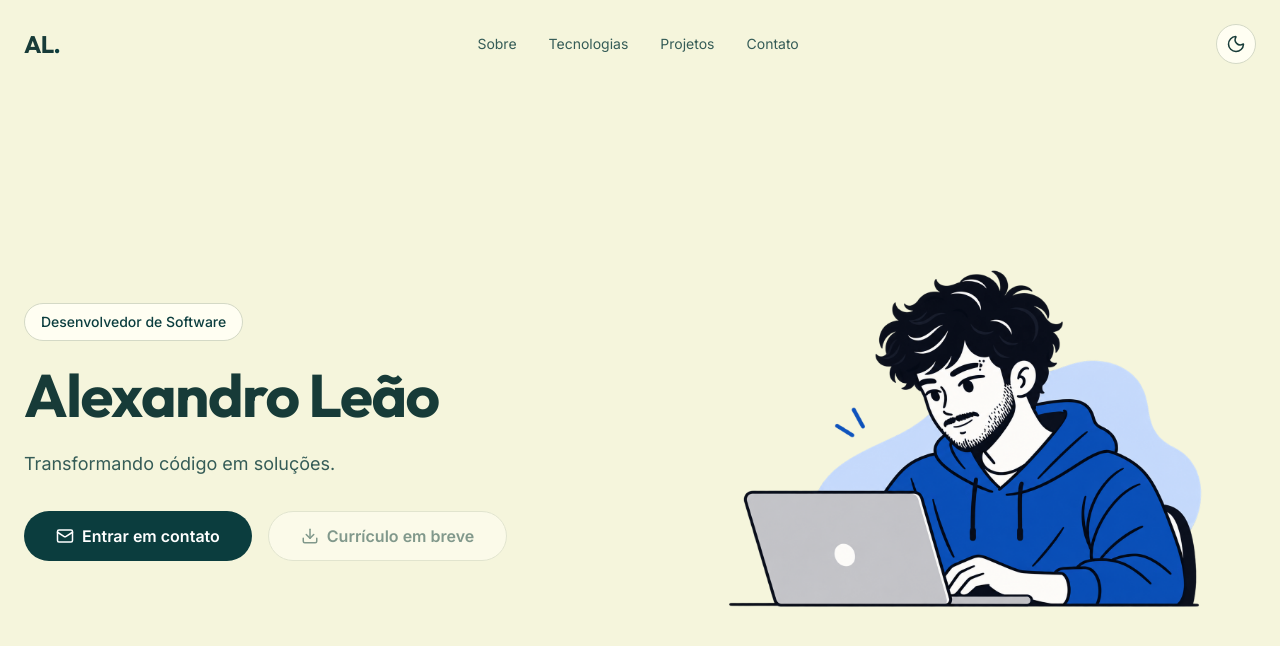
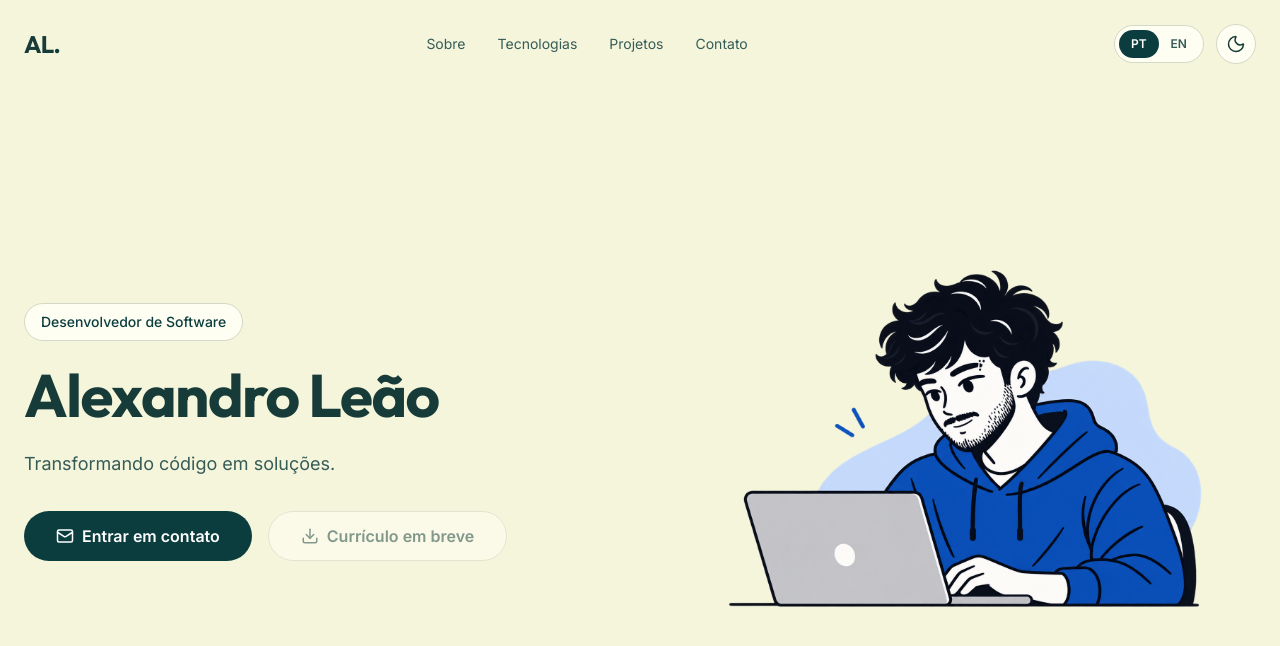
Before and after one commit to AlexandroLeao/developer-portfolio, a React (Vite) app: page / in a window 1280 px wide. Shown: the top 646 px of the page. Built offline with nearby package versions, Linux system fonts and the light colour scheme.

Commit message:
feat: add Portuguese and English language switcher

```diff
--- a/src/App.tsx
+++ b/src/App.tsx
@@ -1,14 +1,60 @@
 
+import { useEffect, useState } from 'react'
 import { Download, Mail } from 'lucide-react'
 import Header from './components/Header'
 
+type Language = 'pt' | 'en'
+
+const translations = {
+  pt: {
+    role: 'Desenvolvedor de Software',
+    description: 'Transformando código em soluções.',
+    contact: 'Entrar em contato',
+    resume: 'Currículo em breve',
+    resumeLabel: 'Download do currículo disponível em breve',
+    illustration:
+      'Ilustração de Alexandro Leão utilizando um notebook',
+  },
+  en: {
+    role: 'Software Developer',
+    description: 'Turning code into solutions.',
+    contact: 'Get in touch',
+    resume: 'Résumé coming soon',
+    resumeLabel: 'Résumé download coming soon',
+    illustration:
+      'Illustration of Alexandro Leão using a laptop',
+  },
+}
+
 function App() {
+  const [language, setLanguage] = useState<Language>(() => {
+    if (typeof window !== 'undefined') {
+      return localStorage.getItem('portfolio-language') === 'en'
+        ? 'en'
+        : 'pt'
+    }
+
+    return 'pt'
+  })
+
+  useEffect(() => {
+    localStorage.setItem('portfolio-language', language)
+
+    document.documentElement.lang =
+      language === 'pt' ? 'pt-BR' : 'en'
+  }, [language])
+
+  const text = translations[language]
+
   return (
     <main
       id="home"
       className="min-h-screen bg-(--color-background) text-(--color-text) transition-colors duration-300"
     >
-      <Header />
+      <Header
+        language={language}
+        onLanguageChange={setLanguage}
+      />
 
       <section
         aria-labelledby="hero-title"
@@ -16,7 +62,7 @@ function App() {
       >
         <div className="flex w-full flex-1 flex-col items-center text-center lg:items-start lg:text-left">
           <span className="mb-6 rounded-full border border-(--color-border) bg-(--color-surface) px-4 py-2 text-sm font-medium text-(--color-primary)">
-            Desenvolvedor de Software
+            {text.role}
           </span>
 
           <h1
@@ -27,7 +73,7 @@ function App() {
           </h1>
 
           <p className="mb-8 max-w-xl text-lg leading-relaxed text-(--color-text-muted)">
-            Transformando código em soluções.
+            {text.description}
           </p>
 
           <div className="flex flex-col gap-4 sm:flex-row">
@@ -36,31 +82,29 @@ function App() {
               className="inline-flex items-center justify-center gap-2 rounded-full bg-[#0b3d3e] px-8 py-3 font-semibold text-white transition-colors duration-300 hover:bg-[#082e2f] focus-visible:outline-2 focus-visible:outline-offset-4 focus-visible:outline-(--color-primary)"
             >
               <Mail size={18} aria-hidden="true" />
-              Entrar em contato
+              {text.contact}
             </a>
 
             <span
-              aria-label="Download do currículo disponível em breve"
+              aria-label={text.resumeLabel}
               className="inline-flex cursor-not-allowed items-center justify-center gap-2 rounded-full border border-(--color-border) bg-(--color-surface) px-8 py-3 font-semibold text-(--color-text-muted) opacity-60"
             >
               <Download size={18} aria-hidden="true" />
-              Currículo em breve
+              {text.resume}
             </span>
           </div>
         </div>
 
         {/* Ilustração com brilho suave apenas no tema escuro */}
         <div className="relative isolate flex w-full flex-1 items-center justify-center">
-          {/* Brilho atrás da ilustração */}
           <div
             aria-hidden="true"
             className="pointer-events-none absolute inset-0 -z-10 hidden rounded-full bg-[#235d59]/45 blur-[75px] dark:block"
           />
 
-          {/* Ilustração original preservada */}
           <img
             src="/images/hero-illustration.png"
-            alt="Ilustração de Alexandro Leão utilizando um notebook"
+            alt={text.illustration}
             width={1448}
             height={1086}
             className="relative z-10 h-auto w-full max-w-lg object-contain"
--- a/src/components/Header.tsx
+++ b/src/components/Header.tsx
@@ -2,18 +2,25 @@
 import { useEffect, useState } from 'react'
 import { Moon, Sun } from 'lucide-react'
 
-function Header() {
-  const [theme, setTheme] = useState<'light' | 'dark'>('light')
+type Language = 'pt' | 'en'
 
-  // Recupera e persiste a preferência de tema do usuário no navegador.
-  useEffect(() => {
-    const savedTheme = localStorage.getItem('portfolio-theme')
+type HeaderProps = {
+  language: Language
+  onLanguageChange: (language: Language) => void
+}
 
-    if (savedTheme === 'dark') {
-      setTheme('dark')
+function Header({ language, onLanguageChange }: HeaderProps) {
+  const [theme, setTheme] = useState<'light' | 'dark'>(() => {
+    if (typeof window !== 'undefined') {
+      return localStorage.getItem('portfolio-theme') === 'dark'
+        ? 'dark'
+        : 'light'
     }
-  }, [])
 
+    return 'light'
+  })
+
+  // Aplica o tema e salva a preferência do visitante.
   useEffect(() => {
     document.documentElement.classList.toggle('dark', theme === 'dark')
     localStorage.setItem('portfolio-theme', theme)
@@ -23,55 +30,108 @@ function Header() {
     setTheme((current) => current === 'light' ? 'dark' : 'light')
   }
 
+  const translations = {
+    pt: {
+      navigation: 'Navegação principal',
+      home: 'Alexandro Leão — voltar ao início',
+      about: 'Sobre',
+      skills: 'Tecnologias',
+      projects: 'Projetos',
+      contact: 'Contato',
+      darkTheme: 'Ativar tema escuro',
+      lightTheme: 'Ativar tema claro',
+      language: 'Selecionar idioma',
+    },
+    en: {
+      navigation: 'Main navigation',
+      home: 'Alexandro Leão — back to home',
+      about: 'About',
+      skills: 'Technologies',
+      projects: 'Projects',
+      contact: 'Contact',
+      darkTheme: 'Switch to dark mode',
+      lightTheme: 'Switch to light mode',
+      language: 'Select language',
+    },
+  }
+
+  const text = translations[language]
+
+  const navigationLinks = [
+    { href: '#about', label: text.about },
+    { href: '#skills', label: text.skills },
+    { href: '#projects', label: text.projects },
+    { href: '#contact', label: text.contact },
+  ]
+
   return (
     <header className="absolute inset-x-0 top-0 z-50">
       <nav
-        aria-label="Navegação principal"
+        aria-label={text.navigation}
         className="mx-auto flex max-w-7xl items-center justify-between px-6 py-6"
       >
         <a
           href="#home"
-          aria-label="Alexandro Leão — voltar ao início"
+          aria-label={text.home}
           className="font-display text-2xl font-bold tracking-tight text-(--color-text) transition-opacity hover:opacity-80 focus-visible:outline-2 focus-visible:outline-offset-4 focus-visible:outline-(--color-primary)"
         >
           AL<span className="text-(--color-primary)">.</span>
         </a>
 
         <div className="hidden items-center gap-8 md:flex">
+          {navigationLinks.map((link) => (
             <a
-            href="#about"
+              key={link.href}
+              href={link.href}
               className="text-sm text-(--color-text-muted) transition hover:text-(--color-primary)"
             >
-            Sobre
+              {link.label}
             </a>
+          ))}
+        </div>
 
-          <a
-            href="#skills"
-            className="text-sm text-(--color-text-muted) transition hover:text-(--color-primary)"
+        <div className="flex items-center gap-3">
+          {/* Seletor de idioma */}
+          <div
+            role="group"
+            aria-label={text.language}
+            className="flex items-center rounded-full border border-(--color-border) bg-(--color-surface) p-1"
           >
-            Tecnologias
-          </a>
-
-          <a
-            href="#projects"
-            className="text-sm text-(--color-text-muted) transition hover:text-(--color-primary)"
+            <button
+              type="button"
+              onClick={() => onLanguageChange('pt')}
+              aria-pressed={language === 'pt'}
+              lang="pt-BR"
+              className={`rounded-full px-3 py-1.5 text-xs font-semibold transition-colors duration-300 focus-visible:outline-2 focus-visible:outline-offset-2 focus-visible:outline-(--color-primary) ${
+                language === 'pt'
+                  ? 'bg-[#0b3d3e] text-white'
+                  : 'text-(--color-text-muted) hover:text-(--color-primary)'
+              }`}
             >
-            Projetos
-          </a>
-
-          <a
-            href="#contact"
-            className="text-sm text-(--color-text-muted) transition hover:text-(--color-primary)"
-          >
-            Contato
-          </a>
-        </div>
+              PT
+            </button>
 
             <button
               type="button"
+              onClick={() => onLanguageChange('en')}
+              aria-pressed={language === 'en'}
+              lang="en"
+              className={`rounded-full px-3 py-1.5 text-xs font-semibold transition-colors duration-300 focus-visible:outline-2 focus-visible:outline-offset-2 focus-visible:outline-(--color-primary) ${
+                language === 'en'
+                  ? 'bg-[#0b3d3e] text-white'
+                  : 'text-(--color-text-muted) hover:text-(--color-primary)'
+              }`}
+            >
+              EN
+            </button>
+          </div>
+
+          {/* Alternância entre tema claro e escuro */}
+          <button
+            type="button"
             onClick={toggleTheme}
-          aria-label={theme === 'light' ? 'Ativar tema escuro' : 'Ativar tema claro'}
-          title={theme === 'light' ? 'Ativar tema escuro' : 'Ativar tema claro'}
+            aria-label={theme === 'light' ? text.darkTheme : text.lightTheme}
+            title={theme === 'light' ? text.darkTheme : text.lightTheme}
             className="flex h-10 w-10 items-center justify-center rounded-full border border-(--color-border) bg-(--color-surface) text-(--color-text) transition-colors duration-300 hover:border-(--color-primary) focus-visible:outline-2 focus-visible:outline-offset-4 focus-visible:outline-(--color-primary)"
           >
             {theme === 'light' ? (
@@ -80,6 +140,7 @@ function Header() {
               <Sun size={20} strokeWidth={1.8} aria-hidden="true" />
             )}
           </button>
+        </div>
       </nav>
     </header>
   )
```
Lines whose indentation alone changed are shown as unchanged.
